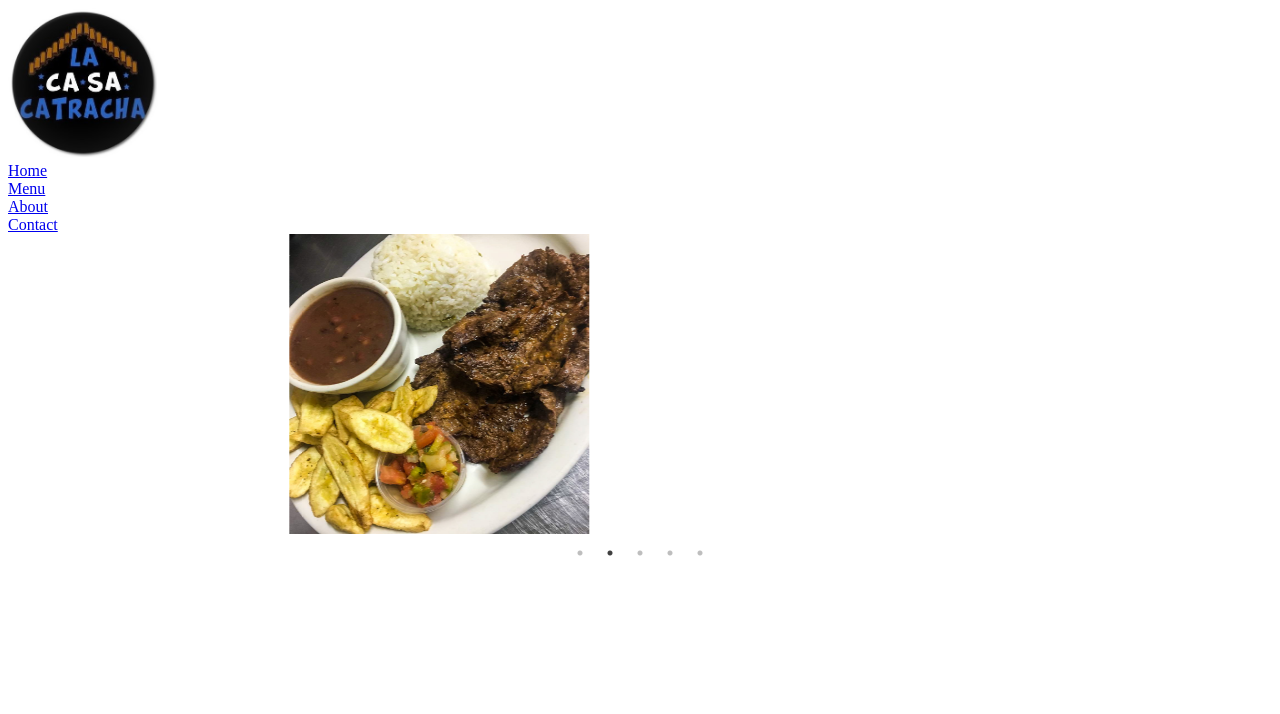
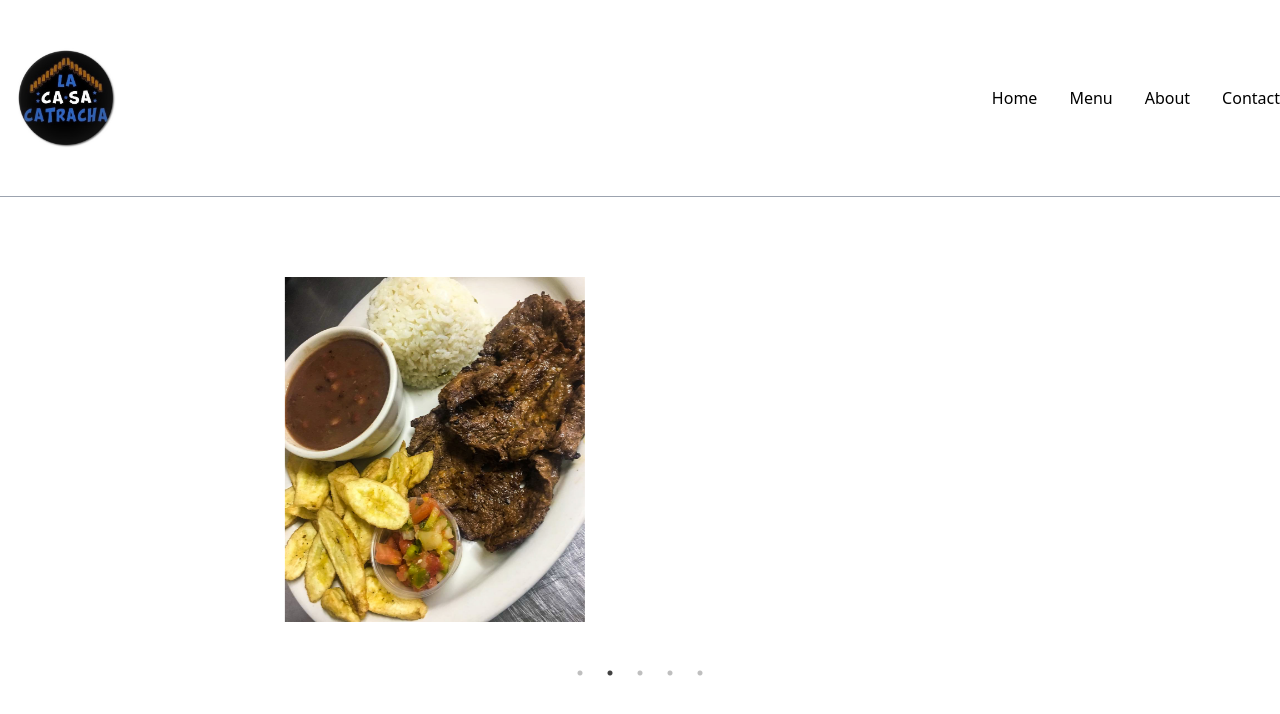
Before and after one commit to amcmillion3/la-casa-catracha, a React (Create React App) app: page / in a window 1280 px wide. Shown: the top 714 px of the page. Built offline with nearby package versions, Linux system fonts and the light colour scheme.

Commit message:
Add Hamburger menu and responsive functionality

```diff
--- a/package.json
+++ b/package.json
@@ -40,5 +40,10 @@
       "last 1 firefox version",
       "last 1 safari version"
     ]
+  },
+  "devDependencies": {
+    "autoprefixer": "^10.4.7",
+    "postcss": "^8.4.14",
+    "tailwindcss": "^3.0.24"
   }
 }
--- a/src/App.js
+++ b/src/App.js
@@ -1,6 +1,5 @@
 import React from 'react';
 import { BrowserRouter as Router, Routes, Route } from 'react-router-dom';
-import './index.css';
 import Nav from './Components/Nav';
 import HomeSlider from './Components/Home';
 import Menu from './Components/Menu';
@@ -9,11 +8,11 @@
 
 function App() {
   return (
-    <div className="App">
+    <div>
       <Nav />
       <Router>
         <Routes>
-        <Route path='/' element={<HomeSlider />} />
+          <Route path='/' element={<HomeSlider />} />
           <Route path='/menu' element={<Menu />} />
           <Route path='/about' element={<About />} />
           <Route path='/contact' element={<Contact />} />
--- a/src/Components/Home/Home.js
+++ b/src/Components/Home/Home.js
@@ -20,7 +20,8 @@
       };
 
       return (
-        <Slider {...settings}>
+          <div className="mt-20">
+              <Slider {...settings} >
                 <div>
                     <img src={food1} alt="food" height={300} width={300} />
                 </div>
@@ -37,6 +38,8 @@
                     <img src={food5} alt="food" height={300} width={300} />
                 </div>
               </Slider>
+          </div>
+
       );
 }
 
--- a/src/Components/Nav/nav.js
+++ b/src/Components/Nav/nav.js
@@ -1,21 +1,98 @@
 import React from "react";
+import { useState } from "react";
 import logo from "../../assets/logo-black.jpg";
 
 function Nav() {
 
-    return(
-        <nav>
-            <div>
-                <img src={logo} alt="logo" height={150} width={150} />
-            </div>
-            <div>
-                <div><a href="/">Home</a></div>
-                <div><a href="/menu">Menu</a></div>
-                <div><a href="/about">About</a></div>
-                <div><a href="/contact">Contact</a></div>
-            </div>
-        </nav>
-    )
+    const [isNavOpen, setIsNavOpen] = useState(false);
+
+    return (
+        <div className="flex items-center justify-between border-b border-gray-400 py-8">
+          <div className="w-1/2 m-4">
+            <img src={logo} alt="logo" height={100} width={100} />
+          </div>
+          <nav>
+            <section className="flex lg:hidden">
+              <div
+                className="space-y-2"
+                onClick={() => setIsNavOpen((prev) => !prev)}
+              >
+                <span className="block h-0.5 w-8 animate-pulse bg-gray-600"></span>
+                <span className="block h-0.5 w-8 animate-pulse bg-gray-600"></span>
+                <span className="block h-0.5 w-8 animate-pulse bg-gray-600"></span>
+              </div>
+
+              <div className={isNavOpen ? "showMenuNav" : "hideMenuNav"}>
+                <div
+                  className="absolute top-0 right-0 px-8 py-8"
+                  onClick={() => setIsNavOpen(false)}
+                >
+                  <svg
+                    className="h-8 w-8 text-gray-600"
+                    viewBox="0 0 24 24"
+                    fill="none"
+                    stroke="currentColor"
+                    strokeWidth="2"
+                    strokeLinecap="round"
+                    strokeLinejoin="round"
+                  >
+                    <line x1="18" y1="6" x2="6" y2="18" />
+                    <line x1="6" y1="6" x2="18" y2="18" />
+                  </svg>
+                </div>
+                <ul className="flex flex-col items-center justify-between min-h-[250px]">
+                  <li className="border-b border-gray-400 my-8 uppercase">
+                    <a href="/">Home</a>
+                  </li>
+                  <li className="border-b border-gray-400 my-8 uppercase">
+                    <a href="/menu">Menu</a>
+                  </li>
+                  <li className="border-b border-gray-400 my-8 uppercase">
+                    <a href="/about">About</a>
+                  </li>
+                  <li className="border-b border-gray-400 my-8 uppercase">
+                    <a href="/contact">Contact</a>
+                  </li>
+                </ul>
+              </div>
+            </section>
+
+            <ul className="hidden space-x-8 lg:flex">
+              <li>
+                <a href="/">Home</a>
+              </li>
+              <li>
+                <a href="/menu">Menu</a>
+              </li>
+              <li>
+                <a href="/about">About</a>
+              </li>
+              <li>
+                <a href="/contact">Contact</a>
+              </li>
+            </ul>
+          </nav>
+          <style>{`
+          .hideMenuNav {
+            display: none;
+          }
+          .showMenuNav {
+            display: block;
+            position: absolute;
+            width: 100%;
+            height: 100vh;
+            top: 0;
+            right: 0;
+            background: white;
+            z-index: 10;
+            display: flex;
+            flex-direction: column;
+            justify-content: space-evenly;
+            align-items: center;
+          }
+        `}</style>
+        </div>
+      );
 }
 
 export default Nav;
```
Also changed, not shown: public/index.html (+0 -10 lines), postcss.config.js (renamed from src/postcss.config.js), tailwind.config.js (renamed from src/tailwind.config.js), 1 other file (tests, documents, lock files or other folders). Lines whose indentation alone changed are shown as unchanged.
